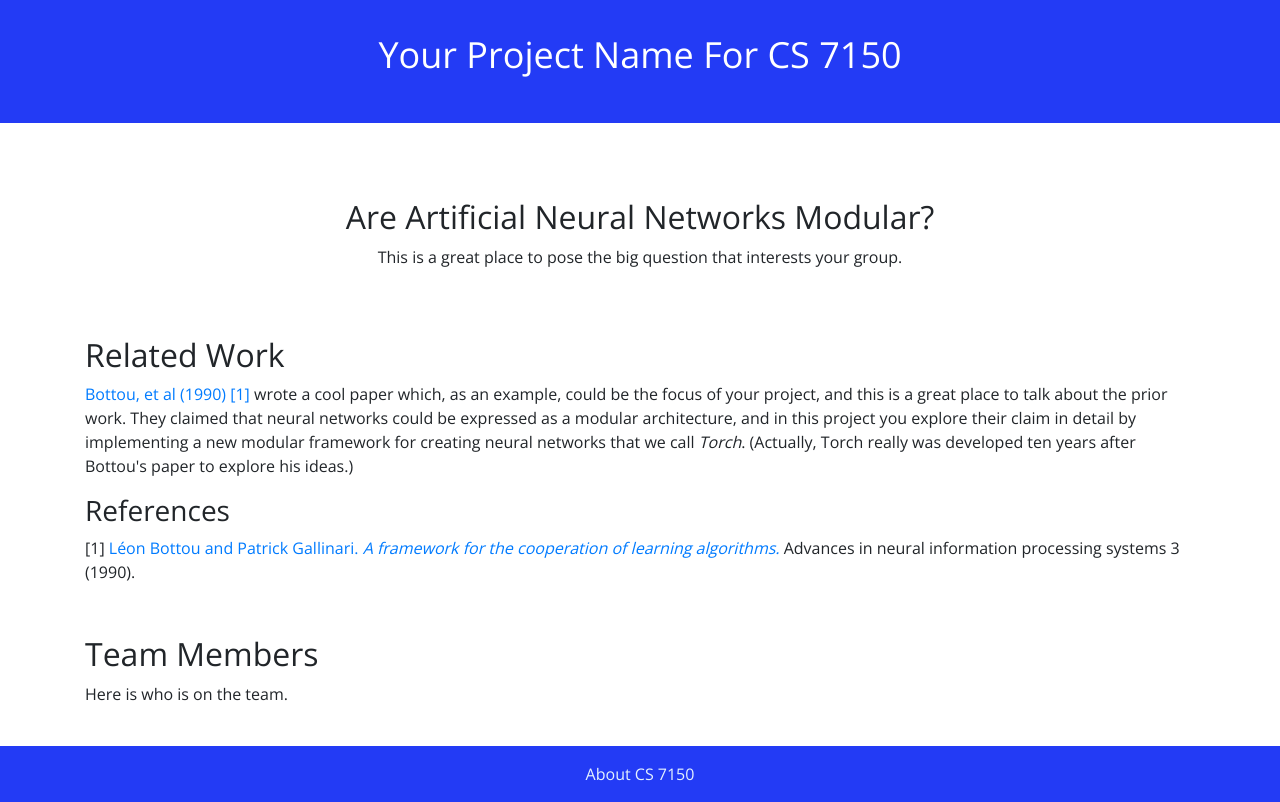
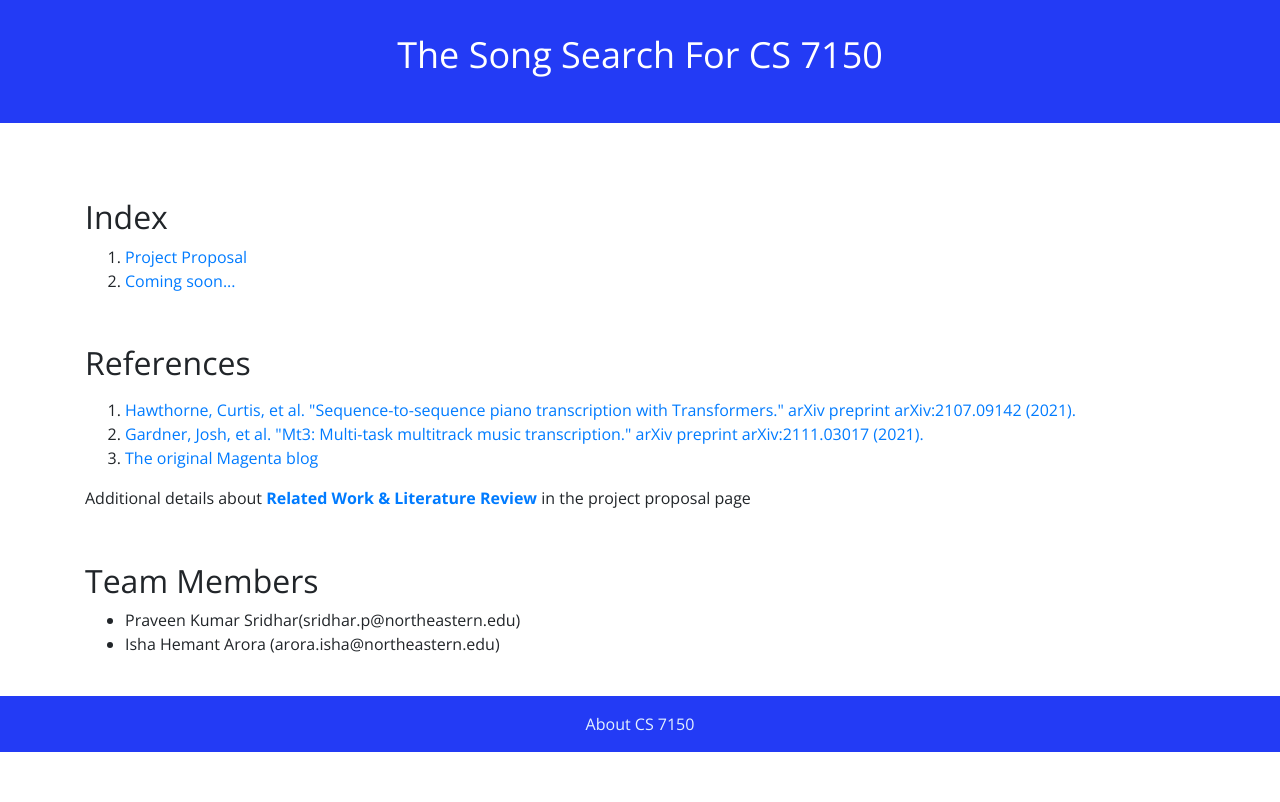
Before and after one commit to PraveenKumarSridhar/TheSongSearch, a plain HTML site: page index.html in a window 1280 px wide. Drawn offline with nearby package versions, Linux system fonts and the light colour scheme.

Commit message:
modified index page

```diff
--- a/index.html
+++ b/index.html
@@ -22,7 +22,7 @@
 <div class="nd-pageheader">
  <div class="container">
  <h1 class="lead">
- <nobr class="widenobr">Your Project Name</nobr>
+ <nobr class="widenobr">The Song Search</nobr>
  <nobr class="widenobr">For CS 7150</nobr>
  </h1>
  </div>
@@ -30,36 +30,55 @@
 
 <div class="container">
 <div class="row">
-<div class="col justify-content-center text-center">
-<h2>Are Artificial Neural Networks Modular?</h2>
-<p>This is a great place to pose the big question that interests your group.</p>
-</div>
-</div>
-<div class="row">
 <div class="col">
+<!-- <div class="row"> -->
+<!-- <div class="col justify-content-center text-center"> -->
+<h2>Index</h2>
+<ol>
+  <li><a href="project_proposal.html"> Project Proposal</a></li>
+  <li><a href="index.html"> Coming soon...</a></li>
 
-<h2>Related Work</h2>
+</ol>
+<!-- </div> -->
+<!-- </div> -->
 
-<p><a href="#bottou-1990">Bottou, et al (1990) [1]</a>
-wrote a cool paper which, as an example, could be the focus of your project,
-and this is a great place to talk about the prior work.
-They claimed that neural networks could be expressed as a modular architecture,
-and in this project you explore their claim in detail by implementing a new modular
-framework for creating neural networks that we call <em>Torch</em>.  (Actually,
-Torch really was developed ten years after Bottou's paper to explore his ideas.)
+
+<h2>References</h2>
+
+<p>
+  <ol>
+    <li>
+      <a href = "https://archives.ismir.net/ismir2021/paper/000030.pdf">
+        Hawthorne, Curtis, et al. "Sequence-to-sequence piano transcription with Transformers." arXiv preprint arXiv:2107.09142 (2021).
+      </a>
+    </li>
+    <li>
+      <a href = "https://arxiv.org/abs/2111.03017">
+        Gardner, Josh, et al. "Mt3: Multi-task multitrack music transcription." arXiv preprint arXiv:2111.03017 (2021).
+      </a>
+    </li>
+    <li>
+      <a href = "https://magenta.tensorflow.org/transcription-with-transformers">
+        The original Magenta blog
+      </a>
+    </li>
+
+  </ol>
+  <p> Additional details about <b><a href="project_proposal.html">Related Work & Literature Review</a></b> in the project proposal page</p>
 </p>
 
-<h3>References</h3>
-
-<p><a name="bottou-1990">[1]</a> <a href="https://papers.baulab.info/Bottou-1990.pdf"
-  >L&eacute;on Bottou and Patrick Gallinari.
-  <em>A framework for the cooperation of learning algorithms.</em></a>
-  Advances in neural information processing systems 3 (1990).
-</p>
 
 <h2>Team Members</h2>
+<ul>
+  <li>
+    Praveen Kumar Sridhar(sridhar.p@northeastern.edu)
+  </li>
+  <li>
+    Isha Hemant Arora (arora.isha@northeastern.edu)
+  </li>
+</ul>
 
-<p>Here is who is on the team.</p>
+
 
 
 </div><!--col-->
```
